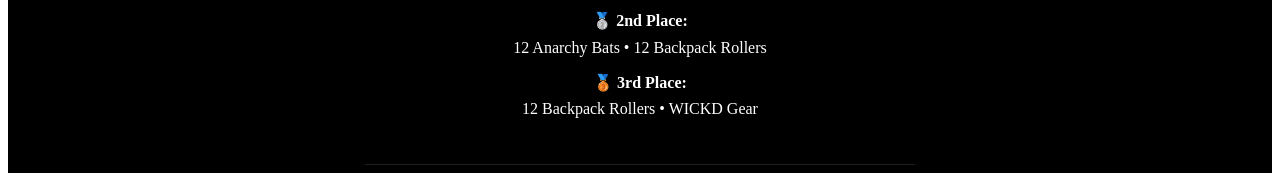
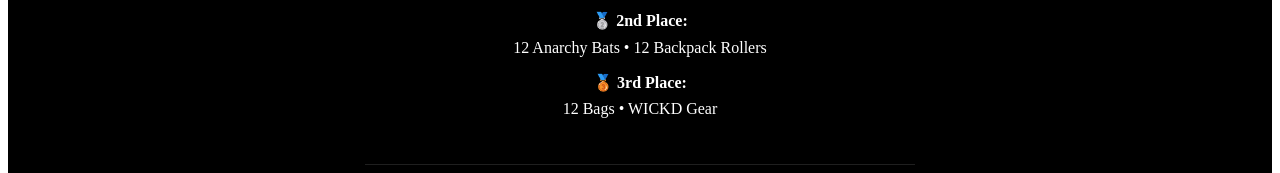
Before and after one commit to markhartley0929-netizen/SingleEventRegistration, a React (Vite) app: page / in a window 1280 px wide. Shown: the part 872-1045 px from the top of the page. Built offline with nearby package versions, Linux system fonts and the light colour scheme; no server answers.

Commit message:
changed 3rd place prize allotment

```diff
--- a/src/pages/HomePage.tsx
+++ b/src/pages/HomePage.tsx
@@ -94,7 +94,7 @@ export default function HomePage() {
 
   <p>
     <strong>🥉 3rd Place:</strong><br />
-    12 Backpack Rollers • WICKD Gear
+    12 Bags • WICKD Gear
   </p>
 </div>
 
```
